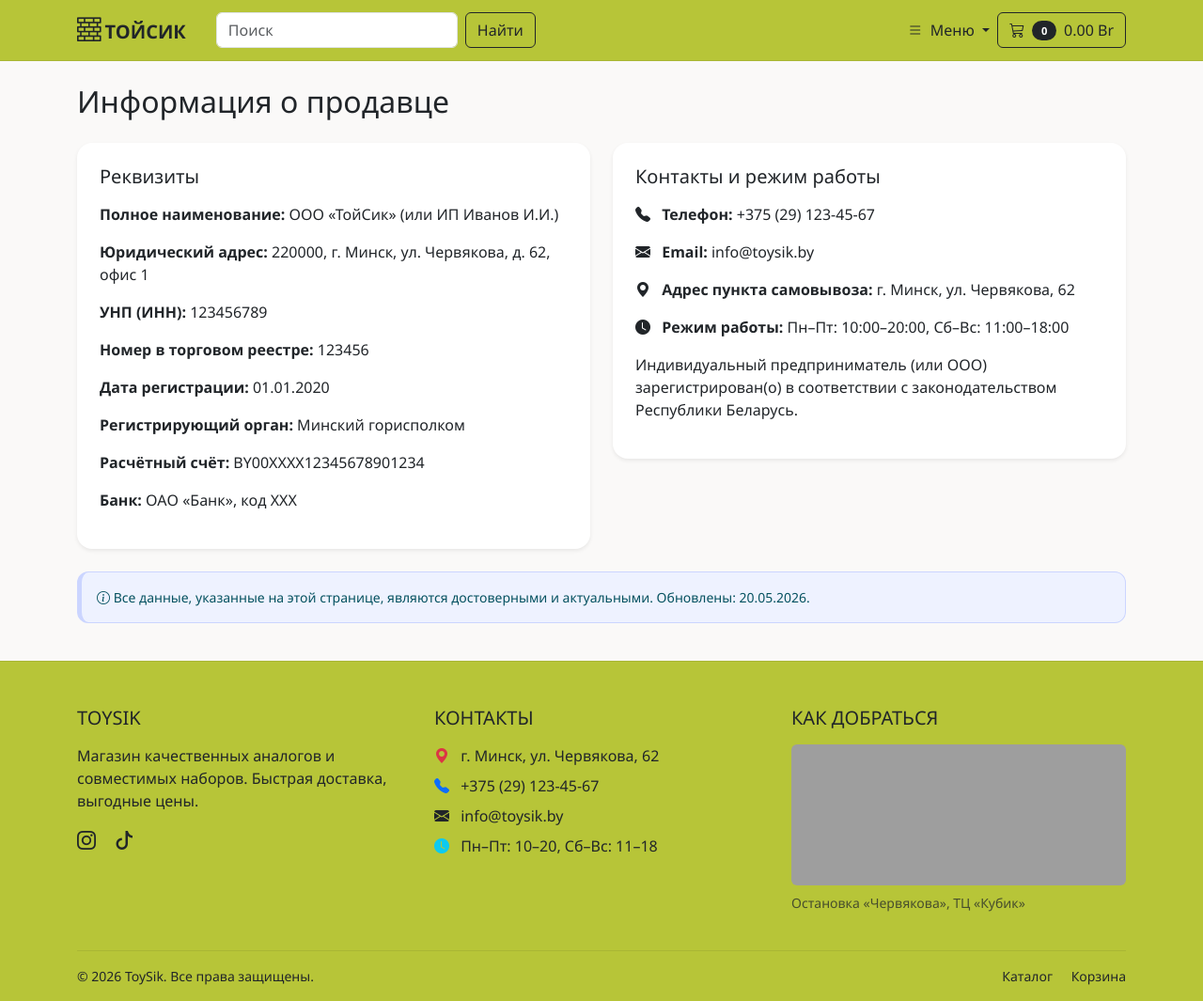
After one commit to k1slee/lego-shop, a Django app: page /seller-info/ in a window 1280 px wide. The commit adds this page. Shown: the whole page at 94% size. Run offline with Django 4.2, Linux system fonts and the light colour scheme; data comes from the database, SQL or seed files in the repository; both versions use the stored data as it was after the commit; grey boxes are pictures that could not be loaded.

Commit message:
оферта + актуальная бд

```diff
--- a/shop/urls.py
+++ b/shop/urls.py
@@ -16,4 +16,7 @@ urlpatterns = [
     path('order-success/<int:order_id>/', views.order_success, name='order_success'),
     path('subscribe/', views.subscribe, name='subscribe'),
     path('delivery-payment/', views.delivery_payment, name='delivery_payment'),
+    path('seller-info/', views.seller_info, name = 'seller_info'),
+    path('offer/', views.public_offer, name = 'public_offer'),
+    path('privacy/', views.privacy_policy, name = 'privacy_policy')
 ]
--- a/shop/views.py
+++ b/shop/views.py
@@ -305,3 +305,12 @@ def subscribe(request):
 
 def delivery_payment(request):
     return render(request, 'delivery_payment.html')
+
+def seller_info(request):
+    return render (request, 'legal/seller_info.html')
+
+def public_offer(request):
+    return render (request, 'legal/public_offer.html')
+
+def privacy_policy(request):
+    return render(request, 'legal/privacy_policy.html')
--- a/templates/base.html
+++ b/templates/base.html
@@ -41,6 +41,9 @@
               <li><hr class="dropdown-divider"></li>
               <li><a class="dropdown-item" href="{% url 'home' %}#about"><i class="bi bi-building me-2"></i> О нас</a></li>
               <li><a class="dropdown-item" href="#footer-contacts"><i class="bi bi-envelope me-2"></i> Контакты</a></li>
+              <li><a class="dropdown-item" href="{% url 'seller_info' %}"><i class="bi bi-building me-2"></i> Реквизиты и контакты</a></li>
+              <li><a class="dropdown-item" href="{% url 'public_offer' %}"><i class="bi bi-file-text me-2"></i> Публичная оферта</a></li>
+              <li><a class="dropdown-item" href="{% url 'privacy_policy' %}"><i class="bi bi-shield-lock me-2"></i> Политика конфиденциальности</a></li>
               <a class="dropdown-item" href="{% url 'delivery_payment' %}">Доставка и оплата</a>
             </ul>
           </li>
--- /dev/null
+++ b/templates/legal/seller_info.html
@@ -0,0 +1,48 @@
+{% extends 'base.html' %}
+{% load static %}
+
+{% block title %}Реквизиты продавца — ToySik{% endblock %}
+
+{% block content %}
+<div class="container py-4">
+  <h1 class="h2 mb-4">Информация о продавце</h1>
+  <div class="row g-4">
+    <div class="col-md-6">
+      <div class="card border-0 shadow-sm rounded-4">
+        <div class="card-body p-4">
+          <h3 class="h5 mb-3">Реквизиты</h3>
+          <ul class="list-unstyled">
+            <li class="mb-3"><strong>Полное наименование:</strong> ООО «ТойСик» (или ИП Иванов И.И.)</li>
+            <li class="mb-3"><strong>Юридический адрес:</strong> 220000, г. Минск, ул. Червякова, д. 62, офис 1</li>
+            <li class="mb-3"><strong>УНП (ИНН):</strong> 123456789</li>
+            <li class="mb-3"><strong>Номер в торговом реестре:</strong> 123456</li>
+            <li class="mb-3"><strong>Дата регистрации:</strong> 01.01.2020</li>
+            <li class="mb-3"><strong>Регистрирующий орган:</strong> Минский горисполком</li>
+            <li class="mb-3"><strong>Расчётный счёт:</strong> BY00XXXX12345678901234</li>
+            <li class="mb-3"><strong>Банк:</strong> ОАО «Банк», код XXX</li>
+          </ul>
+        </div>
+      </div>
+    </div>
+    <div class="col-md-6">
+      <div class="card border-0 shadow-sm rounded-4">
+        <div class="card-body p-4">
+          <h3 class="h5 mb-3">Контакты и режим работы</h3>
+          <ul class="list-unstyled">
+            <li class="mb-3"><i class="bi bi-telephone-fill me-2"></i> <strong>Телефон:</strong> +375 (29) 123-45-67</li>
+            <li class="mb-3"><i class="bi bi-envelope-fill me-2"></i> <strong>Email:</strong> info@toysik.by</li>
+            <li class="mb-3"><i class="bi bi-geo-alt-fill me-2"></i> <strong>Адрес пункта самовывоза:</strong> г. Минск, ул. Червякова, 62</li>
+            <li class="mb-3"><i class="bi bi-clock-fill me-2"></i> <strong>Режим работы:</strong> Пн–Пт: 10:00–20:00, Сб–Вс: 11:00–18:00</li>
+          </ul>
+          <div class="mt-3">
+            <p>Индивидуальный предприниматель (или ООО) зарегистрирован(о) в соответствии с законодательством Республики Беларусь.</p>
+          </div>
+        </div>
+      </div>
+    </div>
+  </div>
+  <div class="alert alert-info mt-4 small">
+    <i class="bi bi-info-circle"></i> Все данные, указанные на этой странице, являются достоверными и актуальными. Обновлены: 20.05.2026.
+  </div>
+</div>
+{% endblock %}
```
Also changed, not shown: templates/legal/privacy_policy.html (added, +45 -0 lines), templates/legal/public_offer.html (added, +44 -0 lines), db.sqlite3.
